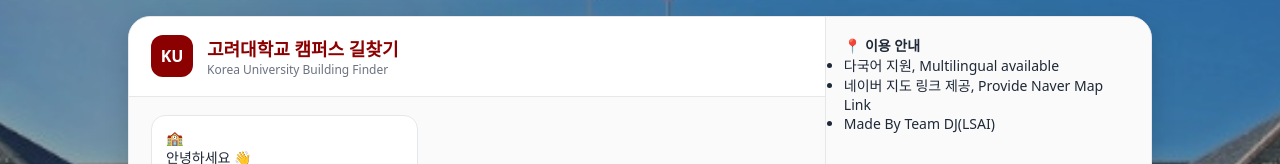
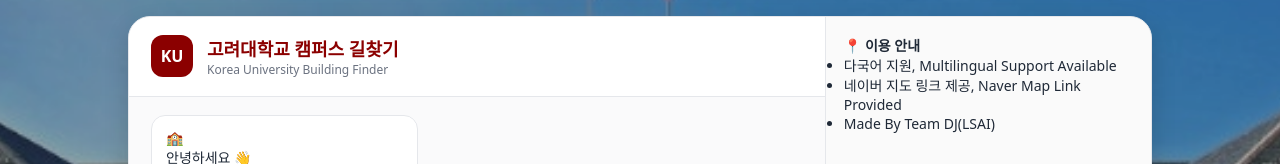
Before and after one commit to jangjun77777/ku-building-finder-frontend, a plain HTML site: page index.html in a window 1280 px wide. Shown: the part 185-349 px from the top of the page. Drawn offline with Linux system fonts and the light colour scheme.

```diff
--- a/index.html
+++ b/index.html
@@ -204,8 +204,8 @@
     <aside class="info-panel">
       <strong>📍 이용 안내</strong>
       <ul>
-        <li>다국어 지원, Multilingual available</li>
-        <li>네이버 지도 링크 제공, Provide Naver Map Link</li>
+        <li>다국어 지원, Multilingual Support Available</li>
+        <li>네이버 지도 링크 제공, Naver Map Link Provided</li>
         <li>Made By Team DJ(LSAI)</li>
       </ul>
     </aside>
```
